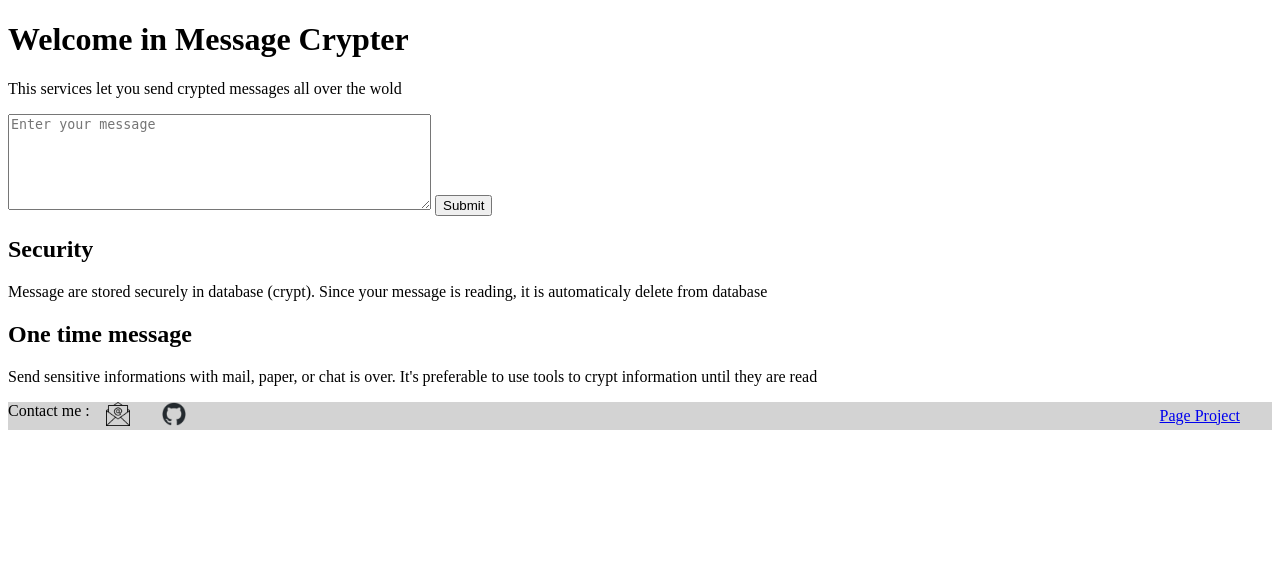
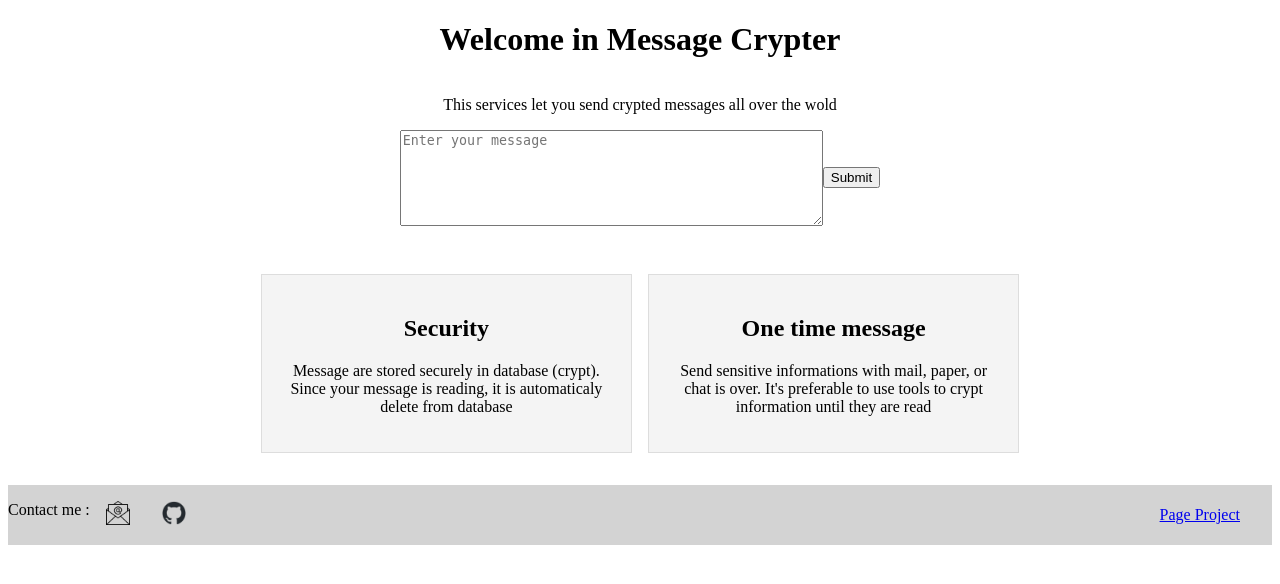
Before and after one commit to Lhokamn/Message_crypter, a Flask app: page / in a window 1280 px wide. Shown: the part 58-642 px from the top of the page. Run offline with Flask 3, Linux system fonts and the light colour scheme.

Commit message:
Modification d'html et css

```diff
--- /dev/null
+++ b/static/css/index.css
@@ -0,0 +1,55 @@
+/**
+ * content-message-area
+ */
+
+#content-message-area {
+    margin-bottom: 3rem;
+    display: flex;
+    flex-direction: column;
+}
+
+#content-message-area > * {
+    display: flex;
+    justify-content: center;
+}
+
+
+/**
+ * content-Message
+ */
+
+#content-Message {
+    display: flex;
+    flex-direction: row;
+    justify-content: center;
+    align-items: center;
+}
+
+form {
+    display: flex;
+    flex-direction: row;
+    align-items: center;
+}
+
+/**
+ * content-ho-it-works container design
+ */
+
+#content-ho-it-works {
+    display: grid;
+    grid-template-columns: 1fr 1fr;
+    gap: 1rem;
+    width: 60%;
+    padding-left: 20%;
+    padding-right: 20%;
+    justify-content: center;
+    align-items: center;
+    margin-bottom: 2rem;
+}
+
+.content-works-item {
+    padding: 20px;
+    background-color: #f4f4f4;
+    border: 1px solid #ddd;
+    text-align: center;
+}
--- a/static/css/style.css
+++ b/static/css/style.css
@@ -45,7 +45,7 @@ footer {
 
 footer *{
     padding: 0;
-    margin: 0;
+    margin: 0.5;
 }
 
 #footer-contact {
--- a/templates/base.html
+++ b/templates/base.html
@@ -6,6 +6,7 @@
     <meta name="viewport" content="width=device-width, initial-scale=1, shrink-to-fit=no">
     <meta name="robots" content="noindex">
     <link rel="stylesheet" href="{{ url_for('static', filename= 'css/style.css') }}">
+    {% block css %} {% endblock %}
     <link rel="icon" href="https://www.cclaudel.fr/favicon.ico" type="image/x-con" sizes="233x256">
     <title>Message crypter - {% block title %} {% endblock %}</title>
   </head>
--- a/templates/index.html
+++ b/templates/index.html
@@ -1,25 +1,29 @@
 {% extends 'base.html' %}
+
+{% block css %}
+    <link rel="stylesheet" href="{{ url_for('static', filename= 'css/index.css') }}">
+{% endblock %}
 
 {% block title %}Sender{% endblock %}
 
 {% block content %}
-    <div id="message-area">
+    <div id="content-message-area">
         <h1>Welcome in Message Crypter</h1>
         <p>This services let you send crypted messages all over the wold</p>
-        <div id="sendPasswd">
+        <div id="content-Message">
             <form class="wrapper" label="text-message" method="POST">
-                    <textarea name="content" rows="6" cols="50" placeholder="Enter your message" class="form-control">{{ request.form['content'] }}</textarea>
-                    <button name="passwdButton" type="submit">Submit</button>
+                    <textarea name="content-content" rows="6" cols="50" placeholder="Enter your message" class="form-control">{{ request.form['content'] }}</textarea>
+                    <button name="content-Button" type="submit">Submit</button>
             </form>
 
         </div>
     </div>
-    <div id="ho-it-works">
-        <div id="Security">
+    <div id="content-ho-it-works">
+        <div class="content-works-item" id="content-Security">
             <h2>Security</h2>
             <p>Message are stored securely in database (crypt). Since your message is reading, it is automaticaly delete from database</p>
         </div>
-        <div id="usage">
+        <div class="content-works-item" id="content-usage">
             <h2>One time message</h2>
             <p>Send sensitive informations with mail, paper, or chat is over. It's preferable to use tools to crypt information until they are read</p>
         </div>
```
